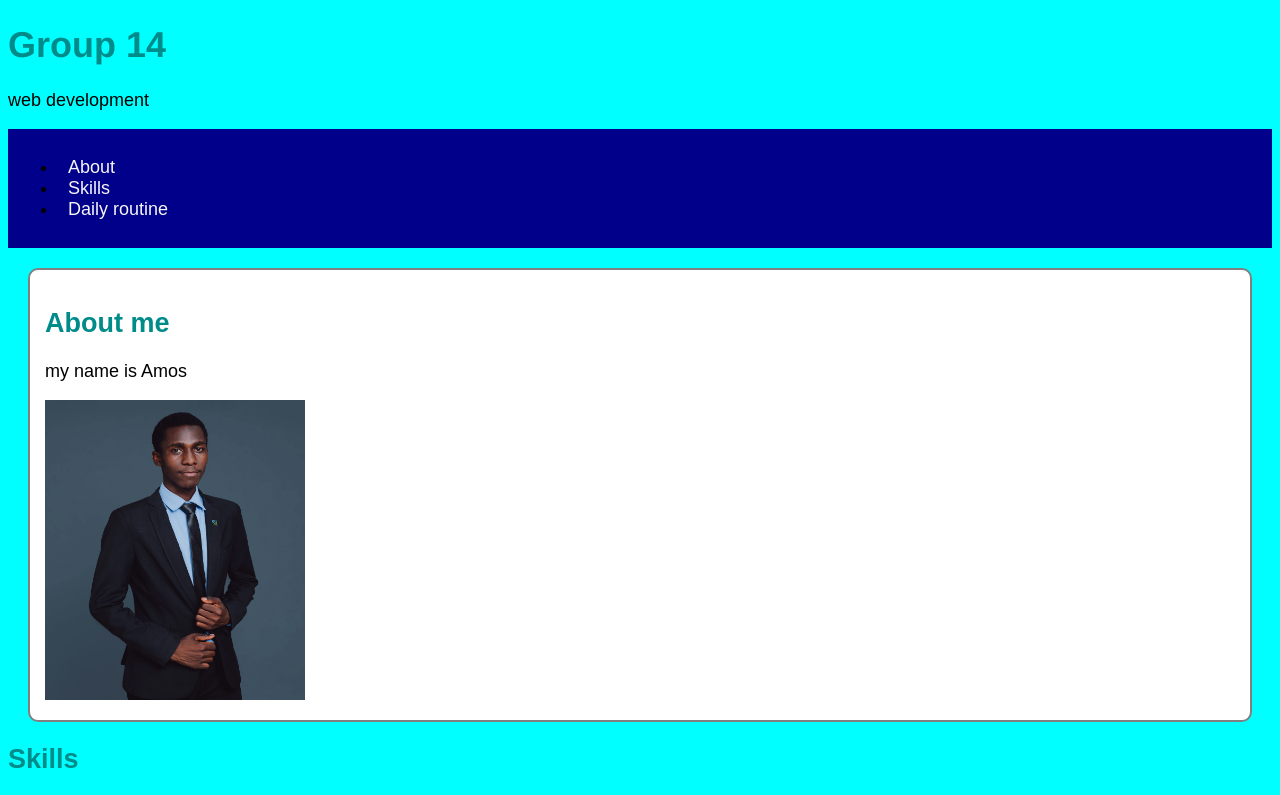
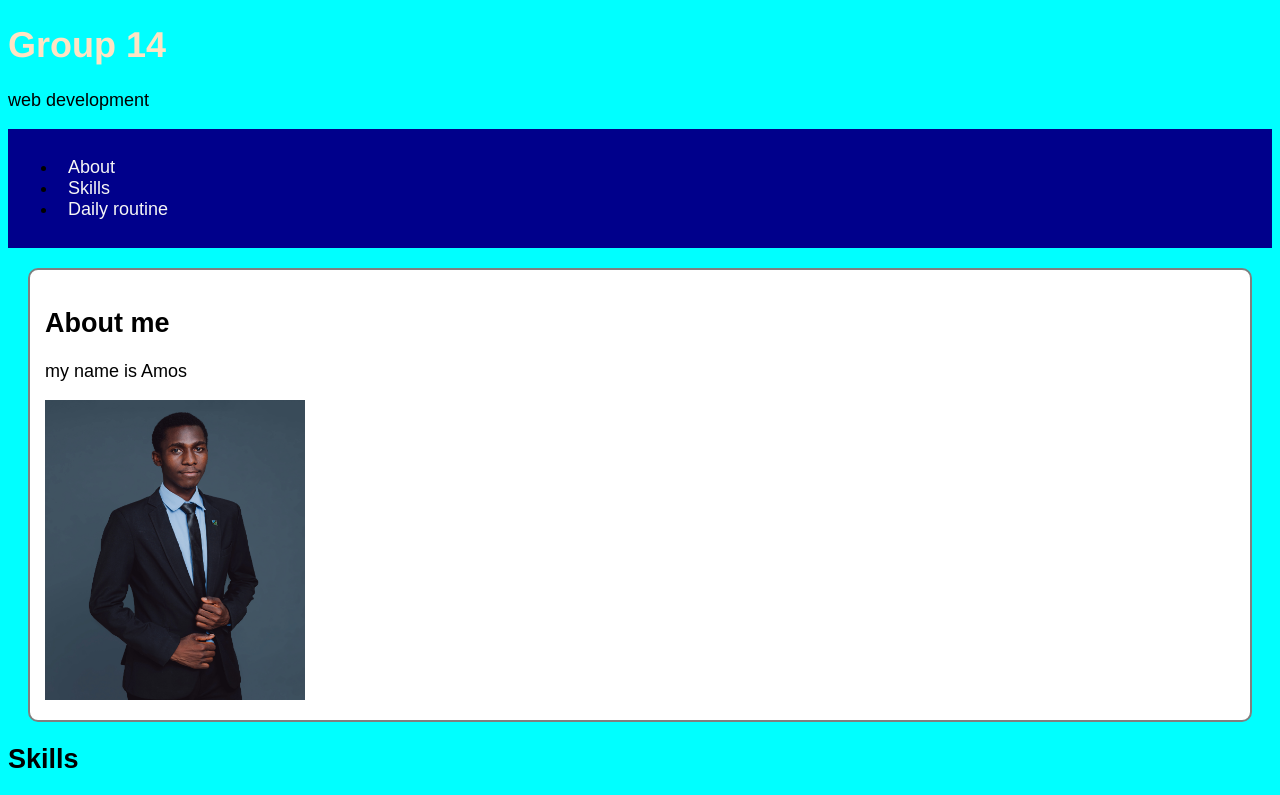
Before and after one commit to AmosStack/-web-dev-labs--group-14-, a plain HTML site: page Week3/webpage.html in a window 1280 px wide. Shown: the top 795 px of the page. Drawn offline with Linux system fonts and the light colour scheme.

Commit message:
Update webpage.html

```diff
--- a/Week3/webpage.html
+++ b/Week3/webpage.html
@@ -20,9 +20,6 @@
             background-color: chocolate;
             border-radius: 5px;
         }
-    h1, h2, h3 {
-color: darkcyan;
-    }
         .section {
             margin: 20px;
             padding: 15px;
@@ -40,7 +37,7 @@ color: darkcyan;
         <body>
         <!--header-->
         <header id="header">
-    <h1>Group 14</h1>
+            <h1 color="white">Group 14</h1>
             <p>web development</p>
         </header>
 
@@ -55,7 +52,7 @@ color: darkcyan;
 
         <!--About-section-->
         <section id="About" class="section">
-        <H2>About me</H2>
+            <H2 color="blue">About me</H2>
             <p>
                 my name is Amos
             </p>
```
Lines whose indentation alone changed are shown as unchanged.
